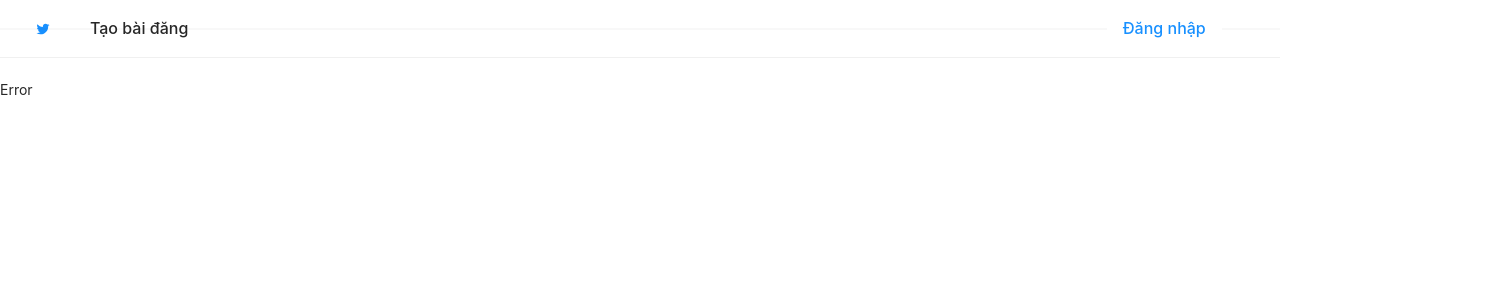
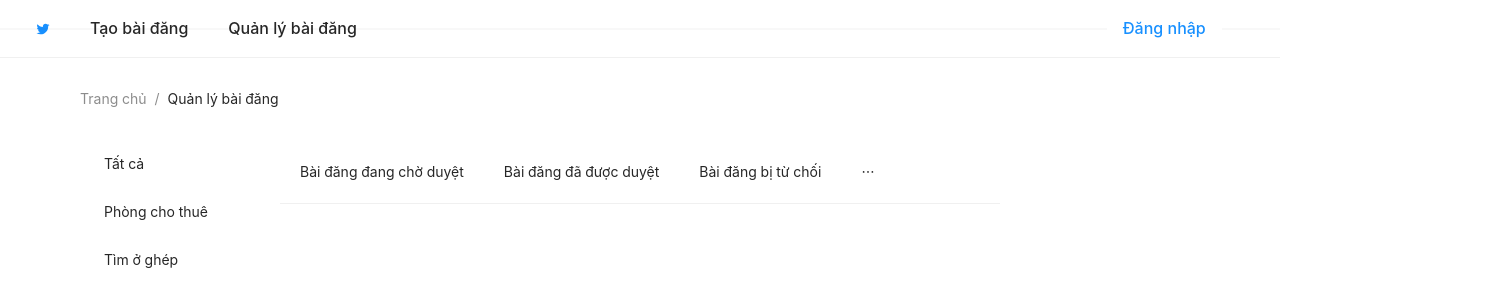
Before and after one commit to Ngo-Hoang-Anh/coctro, a React (Create React App) app: page /manager-post in a window 1280 px wide. Shown: the top 306 px of the page, 1500 px wide, since content can reach past the window. Built offline with nearby package versions, Linux system fonts and the light colour scheme; the HTML template or start-up script is replaced by a standard one.

Commit message:
Cơ bản để làm các task 8 9

```diff
--- a/src/components/Home/Home.js
+++ b/src/components/Home/Home.js
@@ -1,78 +1,7 @@
 import React from "react";
-import { List } from 'antd';
-import PostHome from '../Post/PostHome/PostHome';
-const data = [
-  {
-    title: 'Nhà trọ Xanh Lá',
-    room_type: 'Nhà trọ',
-    gender: "Nam & Nữ",
-    area: "20m2",
-    location: "Địa chỉ",
-    price: "5 tr/căn",
-    roomAvailable: "3",
-    src: 'https://zos.alipayobjects.com/rmsportal/jkjgkEfvpUPVyRjUImniVslZfWPnJuuZ.png',
-  },
-  {
-    title: 'Trọ Tâm Lê',
-    room_type: 'Nhà trọ',
-    gender: "Nam & Nữ",
-    area: "20m2",
-    location: "Địa chỉ",
-    price: "5 tr/căn",
-    roomAvailable: "3",
-    src: 'https://zos.alipayobjects.com/rmsportal/jkjgkEfvpUPVyRjUImniVslZfWPnJuuZ.png',
-  },
-  {
-    title: 'Trọ chị Hạnh',
-    room_type: 'Nhà trọ',
-    gender: "Nam & Nữ",
-    area: "20m2",
-    location: "Địa chỉ",
-    price: "5 tr/căn",
-    roomAvailable: "3",
-    src: 'https://zos.alipayobjects.com/rmsportal/jkjgkEfvpUPVyRjUImniVslZfWPnJuuZ.png',
-  },
-  {
-    title: 'Trọ Tuấn Cường',
-    room_type: 'Nhà trọ',
-    gender: "Nam & Nữ",
-    area: "20m2",
-    location: "Địa chỉ",
-    price: "5 tr/căn",
-    roomAvailable: "3",
-    src: 'https://zos.alipayobjects.com/rmsportal/jkjgkEfvpUPVyRjUImniVslZfWPnJuuZ.png',
-  },
-  {
-    title: 'Chung cư mini 68',
-    room_type: 'Nhà trọ',
-    gender: "Nam & Nữ",
-    area: "20m2",
-    location: "Địa chỉ",
-    price: "5 tr/căn",
-    roomAvailable: "3",
-    src: 'https://zos.alipayobjects.com/rmsportal/jkjgkEfvpUPVyRjUImniVslZfWPnJuuZ.png',
-  },
-  {
-    title: 'Nhà trọ Thu Thuỷ',
-    room_type: 'Nhà trọ',
-    gender: "Nam & Nữ",
-    area: "20m2",
-    location: "Địa chỉ",
-    price: "5 tr/căn",
-    roomAvailable: "3",
-    src: 'https://zos.alipayobjects.com/rmsportal/jkjgkEfvpUPVyRjUImniVslZfWPnJuuZ.png',
-  },
-];
-
+import ListPost from "../Post/ListPost/ListPost";
 function Home(props) {
-  return <List
-    dataSource={data}
-    renderItem={item => (
-      <List.Item>
-        <PostHome src={item.src} title={item.title} room_type={item.room_type} gender={item.gender} area={item.area} location={item.location} price={item.price} roomAvailable={item.roomAvailable} />
-      </List.Item>
-    )}
-  />;
+  return <ListPost  status="all"/>
 }
 
 export default Home;
--- /dev/null
+++ b/src/components/Post/ListPost/ListPost.js
@@ -0,0 +1,107 @@
+import React from "react";
+import { List } from 'antd';
+import PostHome from '../PostHome/PostHome';
+const data = [
+  {
+    id: 1,
+    title: 'Nhà trọ Xanh Lá',
+    room_type: 'Nhà trọ',
+    gender: "Nam & Nữ",
+    area: "20m²",
+    location: "Địa chỉ",
+    price: "5 tr/căn",
+    roomAvailable: "3",
+    src: 'https://zos.alipayobjects.com/rmsportal/jkjgkEfvpUPVyRjUImniVslZfWPnJuuZ.png',
+  },
+  {
+    id: 2,
+    title: 'Trọ Tâm Lê',
+    room_type: 'Nhà trọ',
+    gender: "Nam & Nữ",
+    area: "20m²",
+    location: "Địa chỉ",
+    price: "5 tr/căn",
+    roomAvailable: "3",
+    src: 'https://zos.alipayobjects.com/rmsportal/jkjgkEfvpUPVyRjUImniVslZfWPnJuuZ.png',
+  },
+  {
+    id: 3,
+    title: 'Trọ chị Hạnh',
+    room_type: 'Nhà trọ',
+    gender: "Nam & Nữ",
+    area: "20m²",
+    location: "Địa chỉ",
+    price: "5 tr/căn",
+    roomAvailable: "3",
+    src: 'https://zos.alipayobjects.com/rmsportal/jkjgkEfvpUPVyRjUImniVslZfWPnJuuZ.png',
+  },
+  {
+    id: 4,
+    title: 'Trọ Tuấn Cường',
+    room_type: 'Nhà trọ',
+    gender: "Nam & Nữ",
+    area: "20m²",
+    location: "Địa chỉ",
+    price: "5 tr/căn",
+    roomAvailable: "3",
+    src: 'https://zos.alipayobjects.com/rmsportal/jkjgkEfvpUPVyRjUImniVslZfWPnJuuZ.png',
+  },
+  {
+    id: 5,
+    title: 'Chung cư mini 68',
+    room_type: 'Nhà trọ',
+    gender: "Nam & Nữ",
+    area: "20m²",
+    location: "Địa chỉ",
+    price: "5 tr/căn",
+    roomAvailable: "3",
+    src: 'https://zos.alipayobjects.com/rmsportal/jkjgkEfvpUPVyRjUImniVslZfWPnJuuZ.png',
+  },
+  {
+    id: 6,
+    title: 'Nhà trọ Thu Thuỷ',
+    room_type: 'Nhà trọ',
+    gender: "Nam & Nữ",
+    area: "20m²",
+    location: "Địa chỉ",
+    price: "5 tr/căn",
+    roomAvailable: "3",
+    src: 'https://zos.alipayobjects.com/rmsportal/jkjgkEfvpUPVyRjUImniVslZfWPnJuuZ.png',
+  },
+];
+
+const postShow = (status) => {
+    if(status === "all"){
+        return <List
+        dataSource={data}
+        renderItem={item => (
+          <List.Item>
+            <PostHome src={item.src} title={item.title} room_type={item.room_type} gender={item.gender} area={item.area} location={item.location} price={item.price} roomAvailable={item.roomAvailable} />
+          </List.Item>
+        )}
+      />;
+    }
+
+    const postShowList = data.filter(item => item.title === status);
+    return <List
+        dataSource={postShowList}
+        renderItem={item => (
+          <List.Item>
+            <PostHome src={item.src} title={item.title} room_type={item.room_type} gender={item.gender} area={item.area} location={item.location} price={item.price} roomAvailable={item.roomAvailable} />
+          </List.Item>
+        )}
+      />;
+}
+
+function ListPost(props) {
+  return <List
+    dataSource={data}
+    renderItem={item => (
+      <List.Item>
+        <PostHome src={item.src} title={item.title} room_type={item.room_type} gender={item.gender} area={item.area} location={item.location} price={item.price} roomAvailable={item.roomAvailable} />
+      </List.Item>
+    )}
+  />;
+}
+
+export default ListPost;
--- /dev/null
+++ b/src/components/Post/ManagerPost/ManagerPost.css
@@ -0,0 +1,30 @@
+.slide-post-status {
+  width: 720px;
+}
+
+.ant-layout-sider-dark {
+  background: white;
+  width: 500px;
+}
+
+.breadcrumb {
+  margin-left: 80px;
+  margin-top: 30px;
+  margin-bottom: 20px;
+}
+
+.manager-post-layout {
+  margin-top: 30px;
+  margin-left: 80px;
+  margin-right: 80px;
+  background: white;
+}
+
+.manager-post-option {
+  width: 500px;
+}
+
+.manager-post-container-detail {
+  width: 1500px;
+}
+/*# sourceMappingURL=ManagerPost.css.map */
--- /dev/null
+++ b/src/components/Post/ManagerPost/ManagerPost.js
@@ -0,0 +1,58 @@
+import React from "react";
+import "./ManagerPost.css";
+import "../PostHome/PostHome";
+import "./ManagerPost.css";
+
+import { Layout, Menu, Breadcrumb } from "antd";
+import { BrowserRouter as Router, Route, Switch, Link } from "react-router-dom";
+
+const { Sider } = Layout;
+
+const options = ["Tất cả", "Phòng cho thuê", "Tìm ở ghép"];
+const postStatus = [
+  { title: "Bài đăng đang chờ duyệt", link: "post-pending" },
+  { title: "Bài đăng đã được duyệt", link: "post-success" },
+  { title: "Bài đăng bị từ chối", link: "post-denied" },
+  { title: "Bài đăng đã hết hạn", link: "post-overtime" },
+];
+
+function ManagerPost(props) {
+  return (
+    <div className="manager-post-container">
+      <div className="manager-post-container-detail">
+        <Breadcrumb className="breadcrumb">
+          <Breadcrumb.Item>Trang chủ</Breadcrumb.Item>
+          <Breadcrumb.Item>Quản lý bài đăng</Breadcrumb.Item>
+        </Breadcrumb>
+        <Layout className="manager-post-layout">
+          <Sider className="manager-post-option">
+            <Menu
+              mode="inline"
+              defaultSelectedKeys={["1"]}
+              defaultOpenKeys={["sub1"]}
+              style={{ height: "100%", borderRight: 0 }}
+            >
+              {options.map((item) => (
+                <Menu.Item key={item}>{item}</Menu.Item>
+              ))}
+            </Menu>
+          </Sider>
+          <Sider>
+            <Router>
+              <Menu mode="horizontal" className="slide-post-status">
+                {postStatus.map((item) => (
+                  <Menu.Item key={item}>
+                    <Link to={item.link}>{item.title}</Link>
+                  </Menu.Item>
+                ))}
+              </Menu>
+            </Router>
+            {/* Ai lam cai gi thi ghi cai do vao day switch */}
+          </Sider>
+        </Layout>
+      </div>
+    </div>
+  );
+}
+
+export default ManagerPost;
--- /dev/null
+++ b/src/components/Post/ManagerPost/ManagerPost.scss
@@ -0,0 +1,33 @@
+.manager-post-container {
+    //background: #fe762c;
+}
+
+.slide-post-status {
+    width: 720px;
+}
+
+.ant-layout-sider-dark {
+    background: white;
+    width: 500px;
+}
+
+.breadcrumb {
+    margin-left: 80px;
+    margin-top: 30px;
+    margin-bottom: 20px;
+}
+
+.manager-post-layout {
+    margin-top: 30px;
+    margin-left: 80px;
+    margin-right: 80px;
+    background: white;
+}
+
+.manager-post-option {
+    width: 500px;
+}
+
+.manager-post-container-detail {
+    width: 1500px;
+}
--- /dev/null
+++ b/src/components/Post/PostHome/PostHome.css
@@ -0,0 +1,44 @@
+.posthome-contain {
+  width: 100%;
+  background-color: white;
+  max-width: 800px;
+  border-radius: 16px;
+  overflow: hidden;
+  -webkit-box-shadow: 0px 2px 64px rgba(0, 0, 0, 0.2);
+          box-shadow: 0px 2px 64px rgba(0, 0, 0, 0.2);
+  display: -webkit-box;
+  display: -ms-flexbox;
+  display: flex;
+  -webkit-box-align: center;
+      -ms-flex-align: center;
+          align-items: center;
+  font-family: "arial";
+  font-size: 20px;
+}
+
+.posthome-information {
+  margin-left: 20px;
+  width: 55%;
+}
+
+#image {
+  margin-left: 20px;
+}
+
+#posthome-title {
+  font-size: 25px;
+  margin-bottom: 15px;
+}
+
+#posthome-price {
+  font-size: 25px;
+}
+
+#icon-room, #icon-gender, #icon-area, #icon-location, #icon-room-available, #icon-price {
+  margin-right: 10px;
+}
+
+#icon-area {
+  margin-left: 50px;
+}
+/*# sourceMappingURL=PostHome.css.map */
--- a/src/components/Post/PostHome/PostHome.js
+++ b/src/components/Post/PostHome/PostHome.js
@@ -1,5 +1,6 @@
 import React from "react";
 import { Image } from "antd";
+import "./PostHome.css";
 import {
   HomeFilled,
   TeamOutlined,
@@ -21,27 +22,33 @@ function PostHome(props) {
     roomAvailable,
   } = props;
   return (
-    <div>
-      <Image width={200} src={src} />
-      {title}
-      <br />
-      <HomeFilled />
-      &nbsp;&nbsp;&nbsp;&nbsp;&nbsp;{room_type}
-      <br />
-      <TeamOutlined />
-      &nbsp;&nbsp;&nbsp;&nbsp;&nbsp;{gender}
-      <br />
-      <AreaChartOutlined />
-      &nbsp;&nbsp;&nbsp;&nbsp;&nbsp;{area}
-      <br />
-      <EnvironmentFilled />
-      &nbsp;&nbsp;&nbsp;&nbsp;&nbsp;{location}
-      <br />
-      <DollarCircleFilled />
-      &nbsp;&nbsp;&nbsp;&nbsp;&nbsp;{price}
-      <br />
-      <ContactsFilled />
-      &nbsp;&nbsp;&nbsp;&nbsp;&nbsp;{roomAvailable} phòng trống
+    <div className="posthome-contain">
+      <Image width={200} src={src} id="image" />
+
+      <div className="posthome-information">
+        <div id="posthome-title">{title}</div>
+        <div>
+          <HomeFilled id="icon-room"/>
+          {room_type}
+        </div>
+        <div>
+          <TeamOutlined id="icon-gender"/>
+          {gender}
+          <AreaChartOutlined id="icon-area"/>
+          {area}
+        </div>
+        <div>
+        <ContactsFilled id="icon-room-available"/>
+        {roomAvailable} phòng trống
+        </div>
+        <div>
+          <EnvironmentFilled id="icon-location"/>
+          {location}
+        </div>
+      </div>
+      <div id="posthome-price">
+        {price}
+      </div>
     </div>
   );
 }
--- /dev/null
+++ b/src/components/Post/PostHome/PostHome.scss
@@ -0,0 +1,38 @@
+.posthome-contain {
+    width: 100%;
+    background-color: white;
+    max-width: 800px;
+    border-radius: 16px;
+    overflow: hidden;
+    box-shadow: 0px 2px 64px rgba(0, 0, 0, 0.2);
+    display: flex;
+    align-items: center;
+    font-family: "arial";
+    font-size: 20px;
+}
+
+.posthome-information {
+    margin-left: 20px;
+    width: 55%;
+}
+
+#image {
+    margin-left: 20px;
+}
+
+#posthome-title {
+    font-size: 25px;
+    margin-bottom: 15px;
+}
+
+#posthome-price {
+    font-size: 25px;
+}
+
+#icon-room, #icon-gender, #icon-area, #icon-location, #icon-room-available, #icon-price {
+    margin-right: 10px;
+}
+
+#icon-area {
+    margin-left: 50px;
+}
--- a/src/components/commons/header/HeaderCommon.js
+++ b/src/components/commons/header/HeaderCommon.js
@@ -11,6 +11,7 @@ const ForgotPassword = React.lazy(() =>
 );
 const Home = React.lazy(() => import("../../Home/Home"));
 const Error = React.lazy(() => import("../Error/Error"));
+const ManagerPost = React.lazy(() => import("../../Post/ManagerPost/ManagerPost"));
 const CreatePost = React.lazy(() =>
   import("./../../Post/CreatePost/CreatePost/CreatePost")
 );
@@ -52,6 +53,9 @@ function HeaderCommon(props) {
               <Menu.Item key="createNewPost" style={{ display: "inline-flex" }}>
                 <Link to="/create-new-post">Tạo bài đăng</Link>
               </Menu.Item>
+              <Menu.Item key="managerPost" style={{ display: "inline-flex" }}>
+                <Link to="/manager-post">Quản lý bài đăng</Link>
+              </Menu.Item>
             </Divider>
             <Divider orientation="right">
               {!token ? (
@@ -87,6 +91,10 @@ function HeaderCommon(props) {
                     />
                   )}
                 />
+                <Route
+                  path="/manager-post"
+                  render={(props) => <ManagerPost />}
+                />
                 <Route path="/:somestring" component={Error} />
               </Switch>
             </section>
```
Also changed, not shown: src/components/Authen/Login/Login.js (+4 -3 lines), 2 other files (tests, documents, lock files or other folders).
